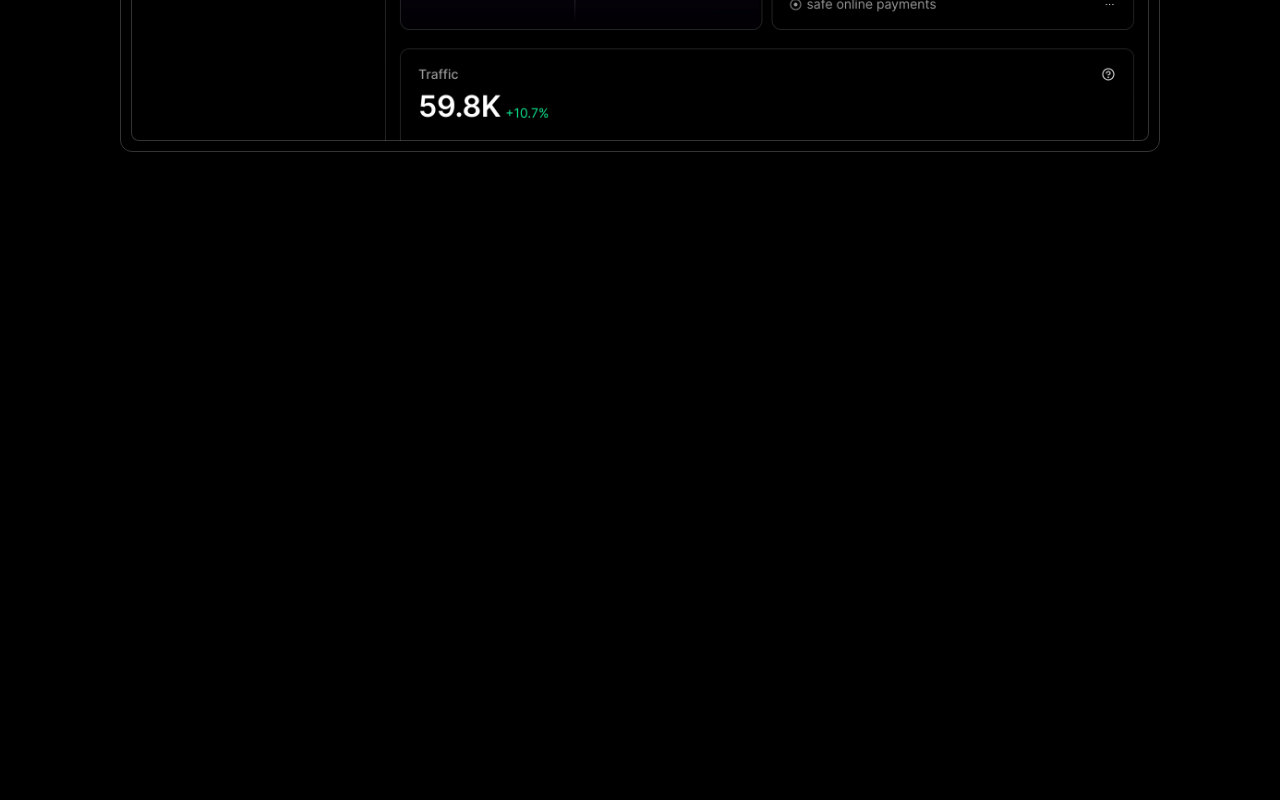
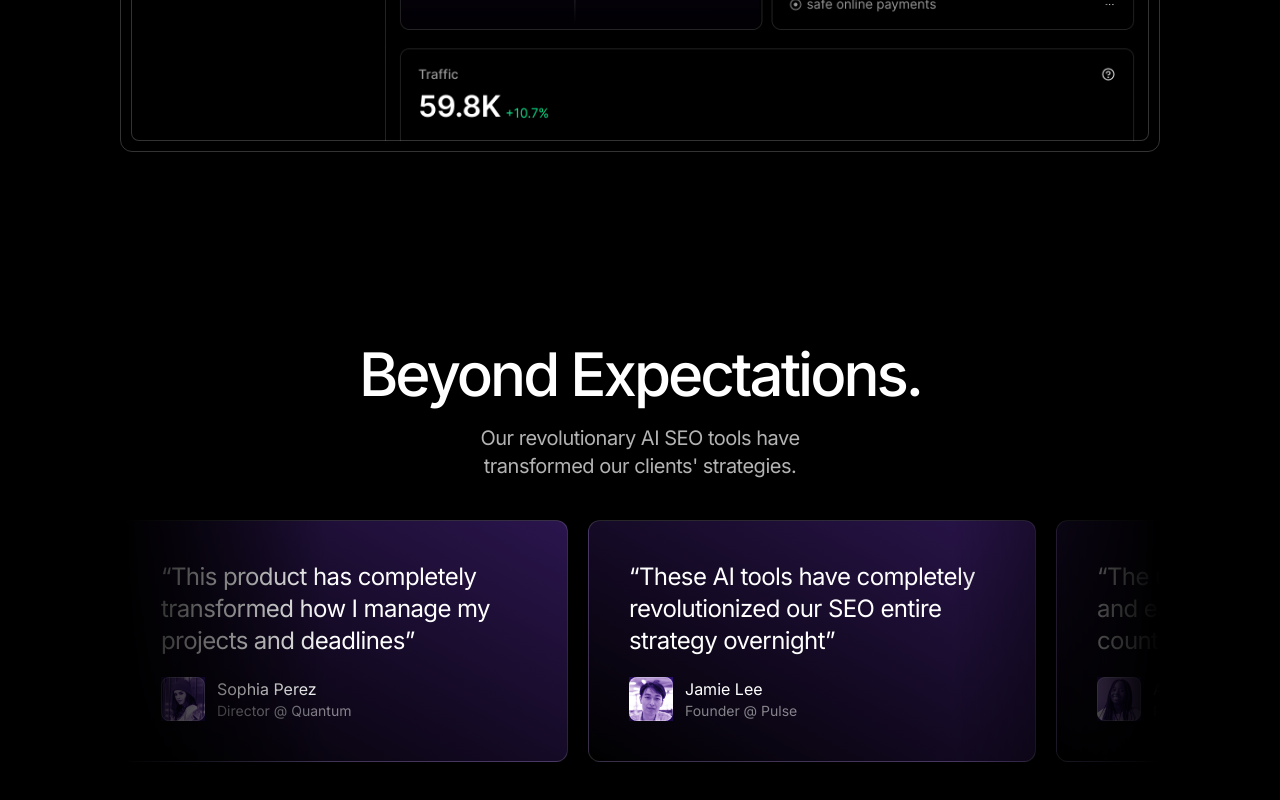
Before and after one commit to amansachann/ai-startup-landing-page, a Next.js app: page / in a window 1280 px wide. Shown: the part 1909-2709 px from the top of the page. Before the commit the page ends 2157 px from the top, so only its background shows below. Built offline with nearby package versions, Linux system fonts and the light colour scheme.

Commit message:
Testimonials Section -- Done

```diff
--- a/src/app/page.tsx
+++ b/src/app/page.tsx
@@ -2,6 +2,7 @@
 import Header from "@/sections/Header";
 import Hero from "@/sections/Hero";
 import LogoTicker from "@/sections/LogoTicker";
+import Testimonials from "@/sections/Testimonials";
 
 
 export default function Home() {
@@ -10,7 +11,8 @@
       <Header />
       <Hero />
       <LogoTicker />
-      <Features/>
+      <Features />
+      <Testimonials/>
     </>
   );
 }
--- a/src/sections/Features.tsx
+++ b/src/sections/Features.tsx
@@ -1,7 +1,6 @@
 "use client";
 import React from "react";
 import { DotLottiePlayer } from "@dotlottie/react-player";
-import Image from "next/image";
 import productImage from "@/assets/product-image.png";
 
 const tabs = [
--- a/src/sections/Testimonials.tsx
+++ b/src/sections/Testimonials.tsx
@@ -1,9 +1,81 @@
-import React from 'react'
+import avatar1 from "@/assets/avatar-1.png";
+import avatar2 from "@/assets/avatar-2.png";
+import avatar3 from "@/assets/avatar-3.png";
+import avatar4 from "@/assets/avatar-4.png";
+import Image from "next/image";
+
+const testimonials = [
+  {
+    text: "“This product has completely transformed how I manage my projects and deadlines”",
+    name: "Sophia Perez",
+    title: "Director @ Quantum",
+    avatarImg: avatar1,
+  },
+  {
+    text: "“These AI tools have completely revolutionized our SEO entire strategy overnight”",
+    name: "Jamie Lee",
+    title: "Founder @ Pulse",
+    avatarImg: avatar2,
+  },
+  {
+    text: "“The user interface is so intuitive and easy to use, it has saved us countless hours”",
+    name: "Alisa Hester",
+    title: "Product @ Innovate",
+    avatarImg: avatar3,
+  },
+  {
+    text: "“Our team's productivity has increased significantly since we started using this tool”",
+    name: "Alec Whitten",
+    title: "CTO @ Tech Solutions",
+    avatarImg: avatar4,
+  },
+];
 
 const Testimonials = () => {
   return (
-    <div>Testimonials</div>
-  )
-}
+    <>
+      <section className="py-20 md:py-24">
+        <div className="container">
+          <h2 className="text-5xl md:text-6xl text-center tracking-tighter font-medium">
+            Beyond Expectations.
+          </h2>
+          <p className="text-white/70 text-lg md:text-xl text-center mt-5 tracking-tight max-w-sm mx-auto">
+            Our revolutionary AI SEO tools have transformed our clients'
+            strategies.
+          </p>
+          <div className="overflow-hidden mt-10 [mask-image:linear-gradient(to_right,transparent,black_20%,black_80%,transparent)]">
+            <div className="flex gap-5">
+              {testimonials.map((testimonial) => (
+                <div
+                  key={testimonial.name}
+                  className="flex-none border border-white/15 p-6 md:p-10 rounded-xl bg-[linear-gradient(to_bottom_left,rgb(140,69,255,.3),black)] max-w-xs md:max-w-md"
+                >
+                  <div className="text-lg tracking-tight md:text-2xl">
+                    {testimonial.text}
+                  </div>
+                  <div className="flex items-center gap-3 mt-5">
+                    <div className="relative after:content-[''] after:absolute after:inset-0 after:bg-[rgb(140,69,244)] after:mix-blend-soft-light before:content-[''] before:absolute before:inset-0 before:border before:border-white/30 before:z-10 before:rounded-lg">
+                      <Image
+                        src={testimonial.avatarImg}
+                        alt={`Avatar for ${testimonial.name}`}
+                        className="h-11 w-11 rounded-lg grayscale "
+                      />
+                    </div>
+                    <div className="">
+                      <div>{testimonial.name}</div>
+                      <div className="text-white/50 text-sm">
+                        {testimonial.title}
+                      </div>
+                    </div>
+                  </div>
+                </div>
+              ))}
+            </div>
+          </div>
+        </div>
+      </section>
+    </>
+  );
+};
 
-export default Testimonials
+export default Testimonials;
```
